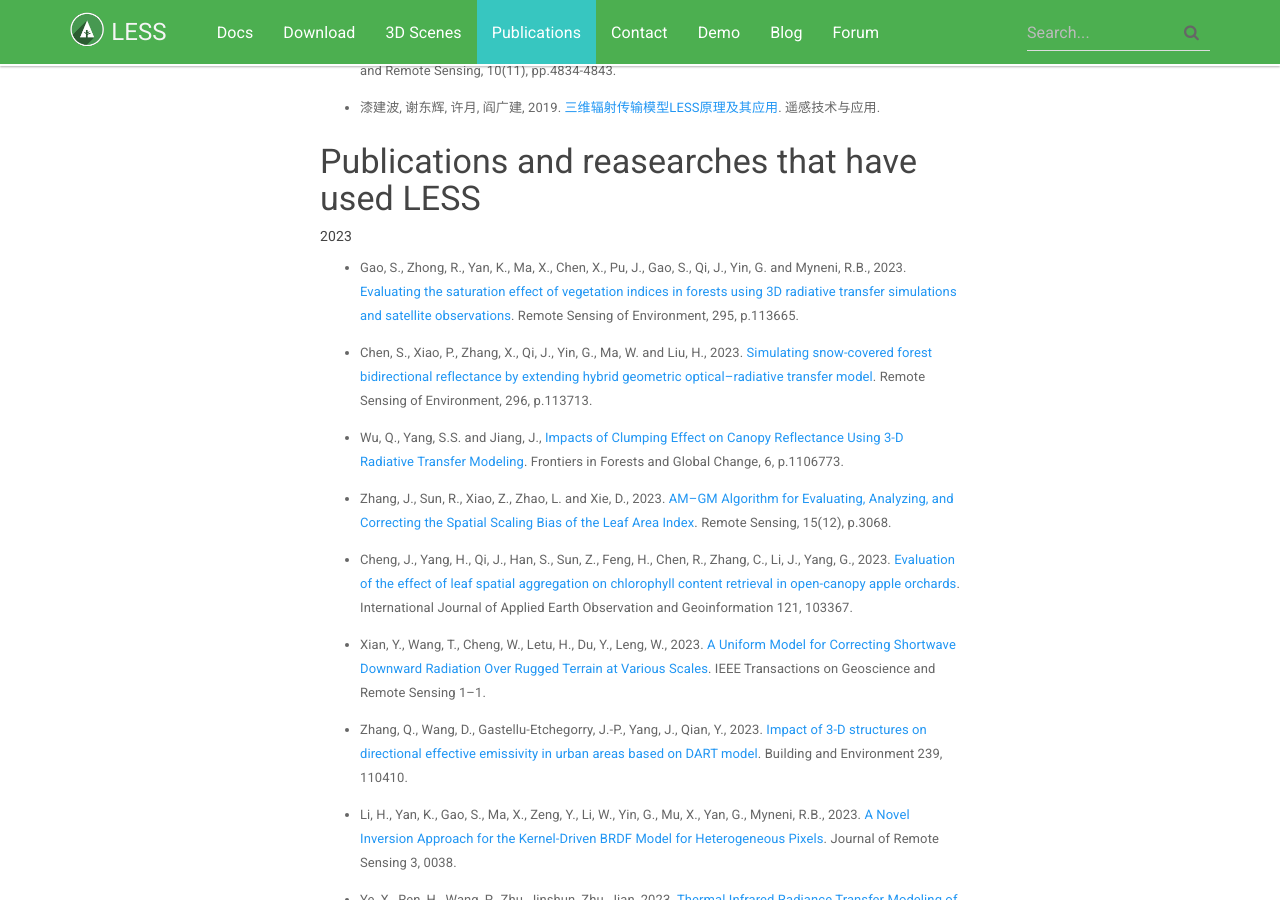
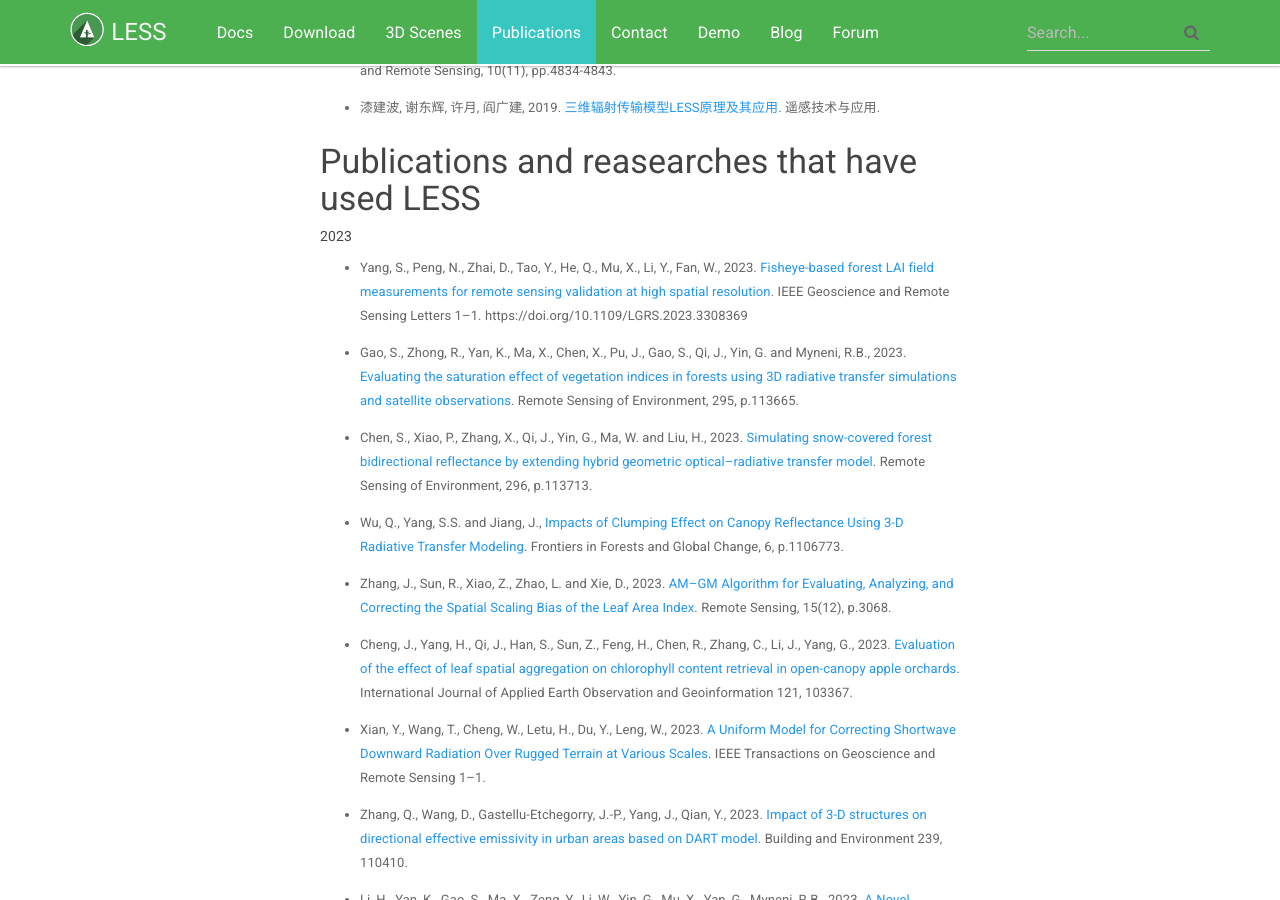
Before and after one commit to jianboqi/jianboqi.github.io, a Jekyll site: the page built from publications.md, in a window 1280 px wide and 900 px high, scrolled down 767 px. Built offline with Jekyll 4.4.1, drawn with Linux system fonts in a browser that asks for light colours; nearby versions of some CDN libraries.

Commit message:
Update publications.md

```diff
--- a/publications.md
+++ b/publications.md
@@ -28,6 +28,8 @@ sectionid: page_publications
 ### Publications and reasearches that have used LESS
 
 ###### 2023
+
+* Yang, S., Peng, N., Zhai, D., Tao, Y., He, Q., Mu, X., Li, Y., Fan, W., 2023. [Fisheye-based forest LAI field measurements for remote sensing validation at high spatial resolution](https://ieeexplore.ieee.org/document/10229196). IEEE Geoscience and Remote Sensing Letters 1–1. https://doi.org/10.1109/LGRS.2023.3308369
 
 * Gao, S., Zhong, R., Yan, K., Ma, X., Chen, X., Pu, J., Gao, S., Qi, J., Yin, G. and Myneni, R.B., 2023. [Evaluating the saturation effect of vegetation indices in forests using 3D radiative transfer simulations and satellite observations](https://www.sciencedirect.com/science/article/abs/pii/S003442572300216X). Remote Sensing of Environment, 295, p.113665.
 
```
